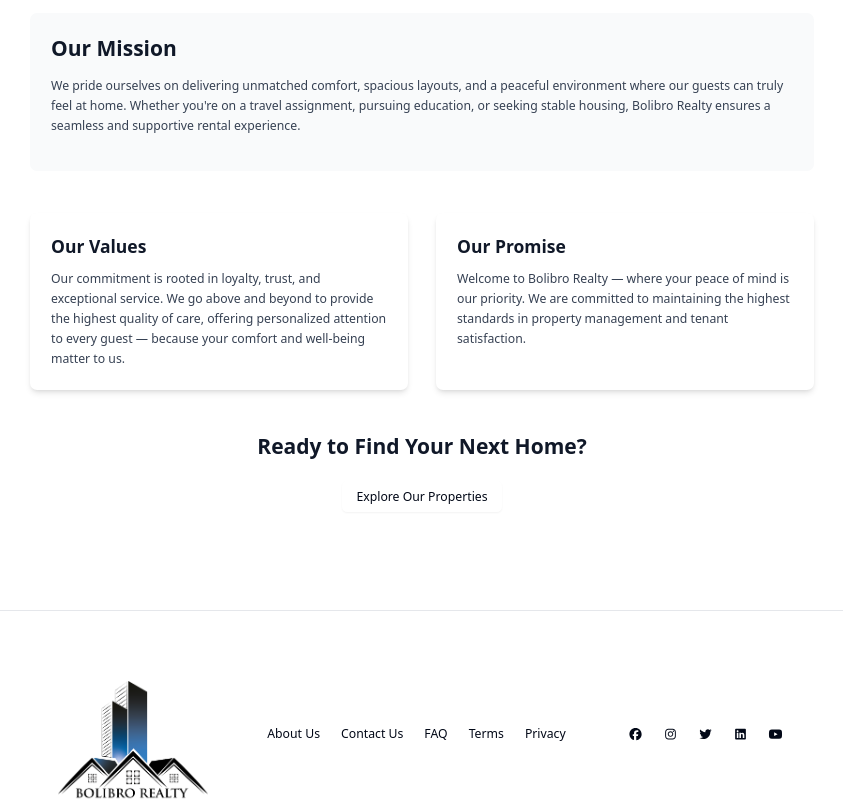
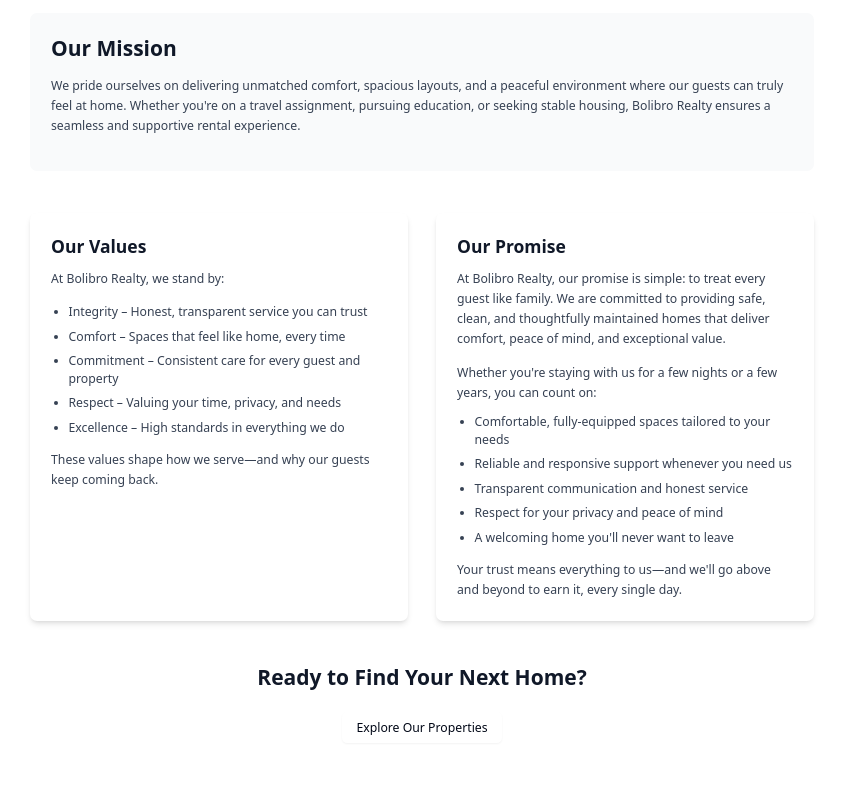
Before and after one commit to Akindejie/bolibro-realty, a Next.js app in the folder client/: page /about in a window 1280 px wide. Shown: the part 472-1272 px from the top of the page, without its empty margins (218-1061 px from the left). Built offline with nearby package versions, Linux system fonts and the light colour scheme; no server answers.

Commit message:
our about us

```diff
--- a/client/src/app/(nondashboard)/about/page.tsx
+++ b/client/src/app/(nondashboard)/about/page.tsx
@@ -60,21 +60,49 @@ const AboutUs = () => {
               <h3 className="text-xl font-semibold text-gray-900 mb-3">
                 Our Values
               </h3>
-              <p className="text-gray-700 leading-relaxed">
-                Our commitment is rooted in loyalty, trust, and exceptional
-                service. We go above and beyond to provide the highest quality
-                of care, offering personalized attention to every guest —
-                because your comfort and well-being matter to us.
+              <p className="text-gray-700 leading-relaxed mb-4">
+                At Bolibro Realty, we stand by:
+              </p>
+              <ul className="list-disc pl-5 text-gray-700 space-y-2">
+                <li>Integrity – Honest, transparent service you can trust</li>
+                <li>Comfort – Spaces that feel like home, every time</li>
+                <li>
+                  Commitment – Consistent care for every guest and property
+                </li>
+                <li>Respect – Valuing your time, privacy, and needs</li>
+                <li>Excellence – High standards in everything we do</li>
+              </ul>
+              <p className="text-gray-700 leading-relaxed mt-4">
+                These values shape how we serve—and why our guests keep coming
+                back.
               </p>
             </div>
             <div className="bg-white p-6 rounded-lg shadow-md">
               <h3 className="text-xl font-semibold text-gray-900 mb-3">
                 Our Promise
               </h3>
-              <p className="text-gray-700 leading-relaxed">
-                Welcome to Bolibro Realty — where your peace of mind is our
-                priority. We are committed to maintaining the highest standards
-                in property management and tenant satisfaction.
+              <p className="text-gray-700 leading-relaxed mb-4">
+                At Bolibro Realty, our promise is simple: to treat every guest
+                like family. We are committed to providing safe, clean, and
+                thoughtfully maintained homes that deliver comfort, peace of
+                mind, and exceptional value.
+              </p>
+              <p className="text-gray-700 leading-relaxed mb-3">
+                Whether you&apos;re staying with us for a few nights or a few
+                years, you can count on:
+              </p>
+              <ul className="list-disc pl-5 text-gray-700 space-y-2">
+                <li>
+                  Comfortable, fully-equipped spaces tailored to your needs
+                </li>
+                <li>Reliable and responsive support whenever you need us</li>
+                <li>Transparent communication and honest service</li>
+                <li>Respect for your privacy and peace of mind</li>
+                <li>A welcoming home you&apos;ll never want to leave</li>
+              </ul>
+              <p className="text-gray-700 leading-relaxed mt-4">
+                Your trust means everything to us—and we&apos;ll go above and
+                beyond to earn it, every single day.
               </p>
             </div>
           </div>
```
